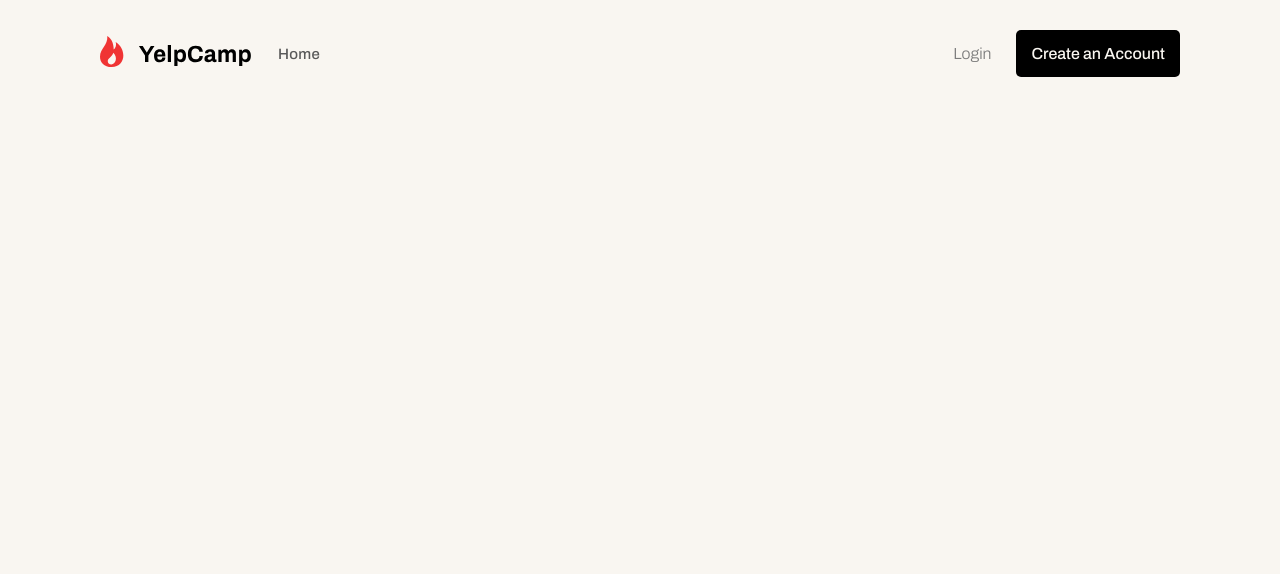
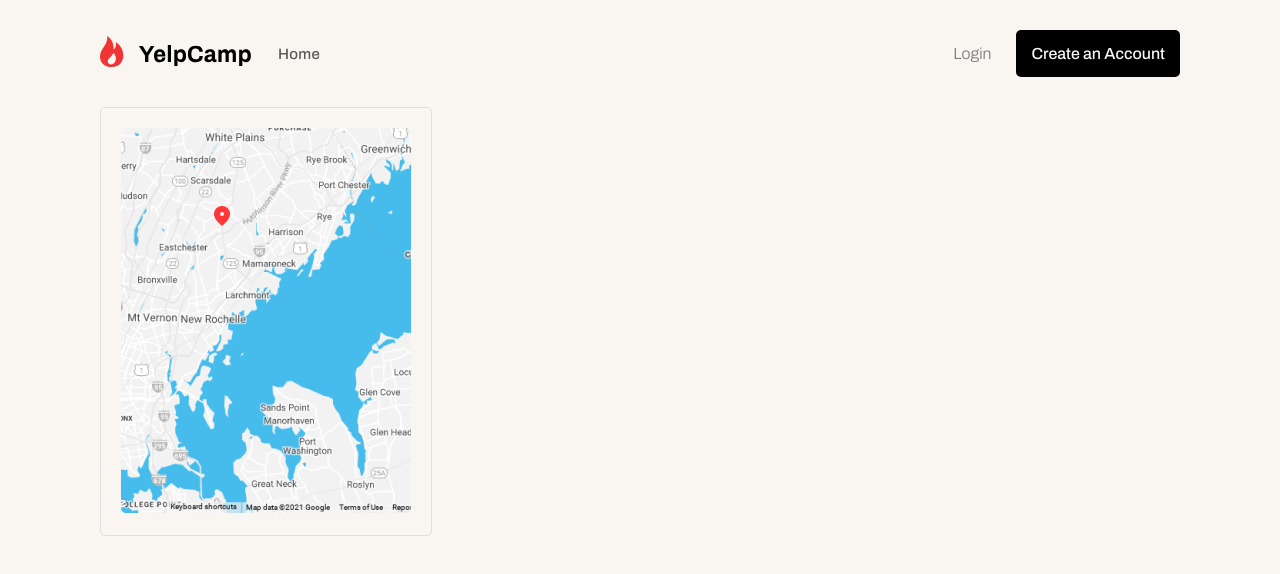
Before and after one commit to ChristianRL23/yelp-camp, a React (Create React App) app: page /individual-camp in a window 1280 px wide. Shown: the top 574 px of the page. Built offline with nearby package versions, Linux system fonts and the light colour scheme.

Commit message:
Add map to the individual camp layout

```diff
--- a/src/_shared.scss
+++ b/src/_shared.scss
@@ -8,3 +8,8 @@
   letter-spacing: 0.3px;
   font-weight: 300;
 }
+
+@mixin elementBorder {
+  border-radius: var(--border-radius-element);
+  border: 1px solid var(--color-primary-gray);
+}
--- a/src/layouts/IndividualCamp/IndividualCamp.jsx
+++ b/src/layouts/IndividualCamp/IndividualCamp.jsx
@@ -1,10 +1,17 @@
 import './IndividualCamp.scss';
 import Header from './../../components/Header/Header';
+import campMap from './Map.png';
 
 const IndividualCamp = () => {
   return (
     <section className="individual-camp">
       <Header />
+      <div className="individual-camp__container">
+        <aside className="individual-camp__container__sidebar">
+          <img src={campMap} alt="Camp location" />
+        </aside>
+        <main></main>
+      </div>
     </section>
   );
 };
--- a/src/layouts/IndividualCamp/IndividualCamp.scss
+++ b/src/layouts/IndividualCamp/IndividualCamp.scss
@@ -1,5 +1,16 @@
 @use './../../shared' as s;
+
+$container-padding: 2rem;
 
 .individual-camp {
   @include s.layoutPadding;
+
+  &__container {
+    display: flex;
+
+    &__sidebar {
+      padding: $container-padding;
+      @include s.elementBorder;
+    }
+  }
 }
```
Also changed, not shown: src/layouts/IndividualCamp/Map.png (added).
